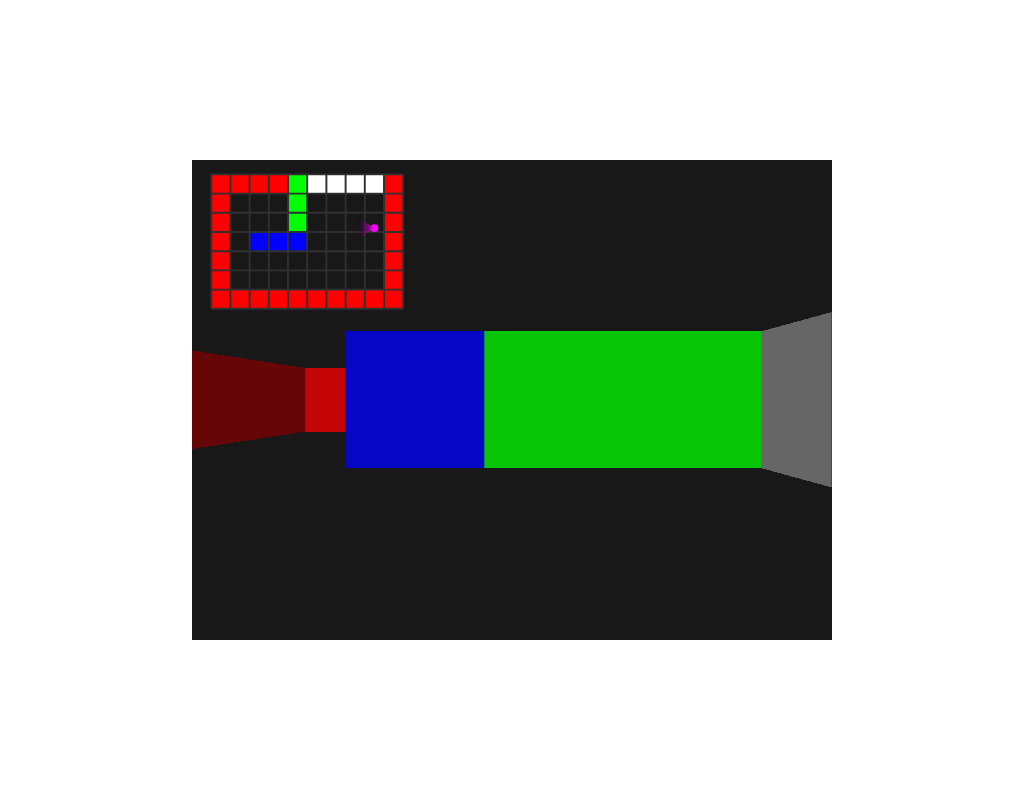
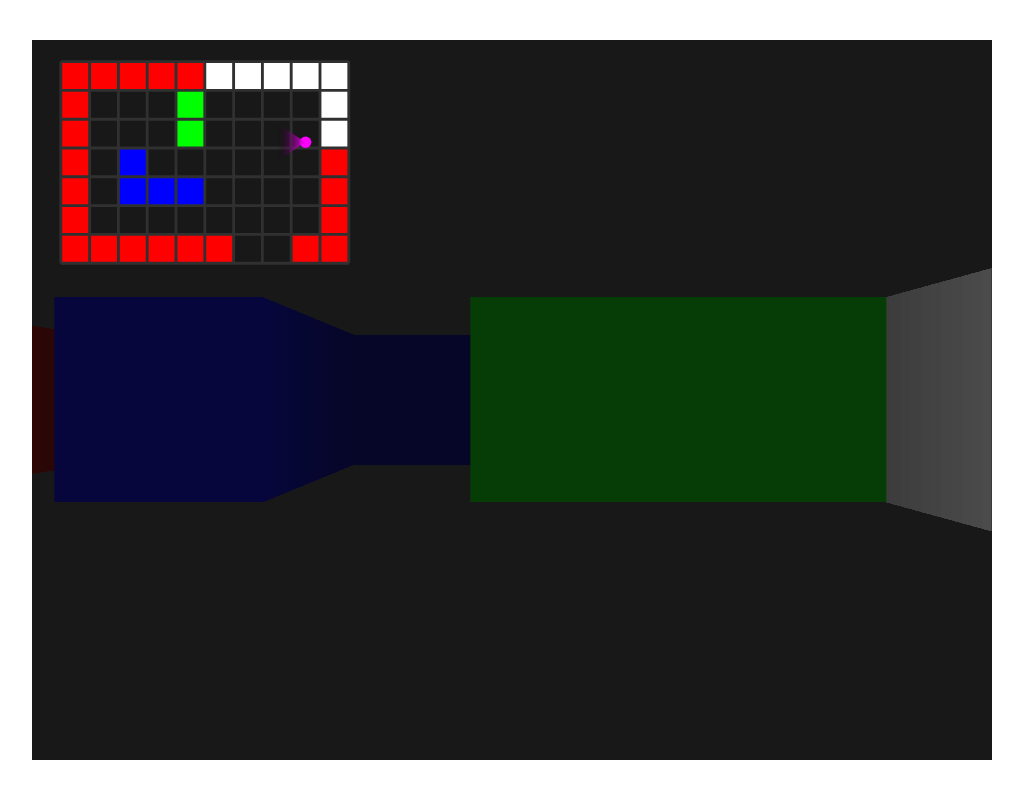
Before and after one commit to Maruselo/RaycasterTS, a website: page index.html in a window 1280 px wide. Shown: the whole page, without its empty margins (128-1151 px from the left). Drawn offline with Linux system fonts and the light colour scheme.

Commit message:
Added collisions; Refactored Color class; Added a more dynamic "lighting" system; Increased canvas size

```diff
--- a/index.html
+++ b/index.html
@@ -9,18 +9,23 @@
     <!-- <link rel="stylesheet" href="./style.css"> -->
     <!-- <link rel="icon" href="./favicon.ico" type="image/x-icon"> -->
     <style>
+      * {
+        margin: 0;
+        padding: 0;
+        box-sizing: border-box;
+      }
       #game {
         position: absolute;
         top: 50%;
         left: 50%;
-            transform: translate(-50%, -50%);
+        translate: -50% -50%;
+        max-width: 95%;
+        max-height: 95%;
       }
     </style>
     </head>
   <body>
-    <main>
     <canvas id="game"></canvas>
-    </main>
 	<script src="index.js"></script>
   </body>
 </html>
--- a/index.js
+++ b/index.js
@@ -8,13 +8,13 @@ const ROT_SPEED = 2;
 const MAP_ROWS = 7;
 const MAP_COLS = 10;
 const SCENE = [
-    [1, 1, 1, 1, 2, 4, 4, 4, 4, 1],
-    [1, 0, 0, 0, 2, 0, 0, 0, 0, 1],
-    [1, 0, 0, 0, 2, 0, 0, 0, 0, 1],
+    [1, 1, 1, 1, 1, 4, 4, 4, 4, 4],
+    [1, 0, 0, 0, 2, 0, 0, 0, 0, 4],
+    [1, 0, 0, 0, 2, 0, 0, 0, 0, 4],
+    [1, 0, 3, 0, 0, 0, 0, 0, 0, 1],
     [1, 0, 3, 3, 3, 0, 0, 0, 0, 1],
     [1, 0, 0, 0, 0, 0, 0, 0, 0, 1],
-    [1, 0, 0, 0, 0, 0, 0, 0, 0, 1],
-    [1, 1, 1, 1, 1, 1, 1, 1, 1, 1],
+    [1, 1, 1, 1, 1, 1, 0, 0, 1, 1],
 ];
 class Vector2 {
     constructor(x, y) {
@@ -72,27 +72,30 @@ class Vector3 {
     }
 }
 class Color {
-    get r() {
-        return this.rgb.x;
+    constructor(r, g, b, a = 1) {
+        this.r = r;
+        this.g = g;
+        this.b = b;
+        this.a = a;
     }
-    get g() {
-        return this.rgb.y;
-    }
-    get b() {
-        return this.rgb.z;
-    }
-    set r(value) {
-        this.rgb.x = value;
-    }
-    set g(value) {
-        this.rgb.y = value;
-    }
-    set b(value) {
-        this.rgb.z = value;
-    }
-    constructor(r, g, b, a = 1) {
-        this.rgb = new Vector3(r, g, b);
-        this.a = a;
+    setBrightness(factor) {
+        const newColor = new Color(0, 0, 0);
+        if (factor > 1)
+            factor = 1;
+        else if (factor < -1)
+            factor = -1;
+        if (factor < 0) {
+            factor += 1;
+            newColor.r = this.r * factor;
+            newColor.g = this.g * factor;
+            newColor.b = this.b * factor;
+        }
+        else {
+            newColor.r = (255 - this.r) * factor + this.r;
+            newColor.g = (255 - this.g) * factor + this.g;
+            newColor.b = (255 - this.b) * factor + this.b;
+        }
+        return newColor;
     }
     toString() {
         return `rgba(${this.r}, ${this.g}, ${this.b}, ${this.a})`;
@@ -107,7 +110,14 @@ class Player {
         this.direction = this.direction.rotate(value);
     }
     move(value) {
-        this.position = this.position.add(this.direction.scale(value));
+        const newMapLoc = new Vector2(Math.trunc(this.position.x + this.direction.x * value), Math.trunc(this.position.y + this.direction.y * value));
+        if (newMapLoc.x < 0 || newMapLoc.x >= MAP_COLS ||
+            newMapLoc.y < 0 || newMapLoc.y >= MAP_ROWS)
+            return;
+        if (!SCENE[Math.trunc(this.position.y)][newMapLoc.x])
+            this.position.x += this.direction.x * value;
+        if (!SCENE[newMapLoc.y][Math.trunc(this.position.x)])
+            this.position.y += this.direction.y * value;
     }
 }
 class Camera {
@@ -166,7 +176,7 @@ function rayCast(player, ray) {
     let perpWallDist;
     // What direction to step in x or y (either +1 or -1)
     const stepDir = Vector2.zero();
-    let hit = 0; // was there a wall hit?
+    let hit = false; // was there a wall hit?
     let side = 0; // was a NS or a EW wall hit
     // Calculate step and initial side distance
     if (ray.x < 0) {
@@ -198,16 +208,20 @@ function rayCast(player, ray) {
             mapLoc.y += stepDir.y;
             side = 1;
         }
+        // Check if ray is out of bounds
+        if (mapLoc.x < 0 || mapLoc.x >= MAP_COLS ||
+            mapLoc.y < 0 || mapLoc.y >= MAP_ROWS)
+            return [hit, mapLoc, 0, side];
         // Check if ray has hit a wall
         if (SCENE[mapLoc.y][mapLoc.x] > 0)
-            hit = 1;
+            hit = true;
     }
     // Calculate distance projected on camera direction (Euclidean distance would give fisheye effect!)
     if (side === 0)
         perpWallDist = (sideDist.x - deltaDist.x);
     else
         perpWallDist = (sideDist.y - deltaDist.y);
-    return [mapLoc, perpWallDist, side];
+    return [hit, mapLoc, perpWallDist, side];
 }
 function renderGridLines(ctx) {
     ctx.lineWidth = 0.1;
@@ -265,7 +279,9 @@ function renderScene(ctx, player, camera) {
     for (let x = 0; x < w; x++) {
         camera.x = 2 * (w - x) / w - 1;
         const ray = player.direction.add(camera.plane.scale(camera.x));
-        const [mapLoc, height, side] = rayCast(player, ray);
+        const [hit, mapLoc, height, side] = rayCast(player, ray);
+        if (!hit)
+            continue; // If ray hits nothing, don't draw anything
         // Calculate height of line to draw on screen
         const lineHeight = Math.trunc(h / height);
         // Calculate lowest and highest pixel to fill in current stripe
@@ -278,11 +294,9 @@ function renderScene(ctx, player, camera) {
         // Choose wall color
         let color = new Color(...SCENE_COLORS[SCENE[mapLoc.y][mapLoc.x]]);
         // Give x and y sides different brightness
-        if (side == 1) {
-            color.rgb = color.rgb.scale(0.5);
-        }
+        //if (side == 1) {color.setBrightness(-0.5)}
         // Draw the pixels of the stripe as a vertical line
-        ctx.strokeStyle = color.toString();
+        ctx.strokeStyle = color.setBrightness((drawEnd - drawStart) / h - 1).toString();
         ctx.beginPath();
         ctx.moveTo(x, drawStart);
         ctx.lineTo(x, drawEnd);
@@ -327,8 +341,8 @@ function render(ctx, player, camera) {
         throw new Error("No canvas with id `game` is found.");
     }
     // Define canvas size
-    game.width = 640;
-    game.height = 480;
+    game.width = 960;
+    game.height = 720;
     // Get canvas context
     const ctx = game.getContext("2d");
     if (ctx === null) {
@@ -341,23 +355,23 @@ function render(ctx, player, camera) {
         keysPressed[event.code] = true;
     });
     window.addEventListener("keyup", (event) => {
-        keysPressed[event.code] = false;
+        delete keysPressed[event.code];
     });
     // Main game loop
     let prevTime = performance.now();
     let accumulatedFrameTime = 0;
-    function gameLoop(currentTime) {
+    const gameLoop = (currentTime) => {
         if (isRunning)
             requestAnimationFrame(gameLoop);
         const elapsedTime = currentTime - prevTime;
         prevTime = currentTime;
         accumulatedFrameTime += elapsedTime;
+        // Update in fixed time step
         while (accumulatedFrameTime >= frameDuration) {
             update(frameDuration / 1000, player, camera);
             accumulatedFrameTime -= frameDuration;
         }
-        if (ctx !== null)
-            render(ctx, player, camera);
-    }
+        render(ctx, player, camera);
+    };
     requestAnimationFrame(gameLoop);
 })();
```
Also changed, not shown: index.ts (+65 -41 lines). Lines whose indentation alone changed are shown as unchanged.
